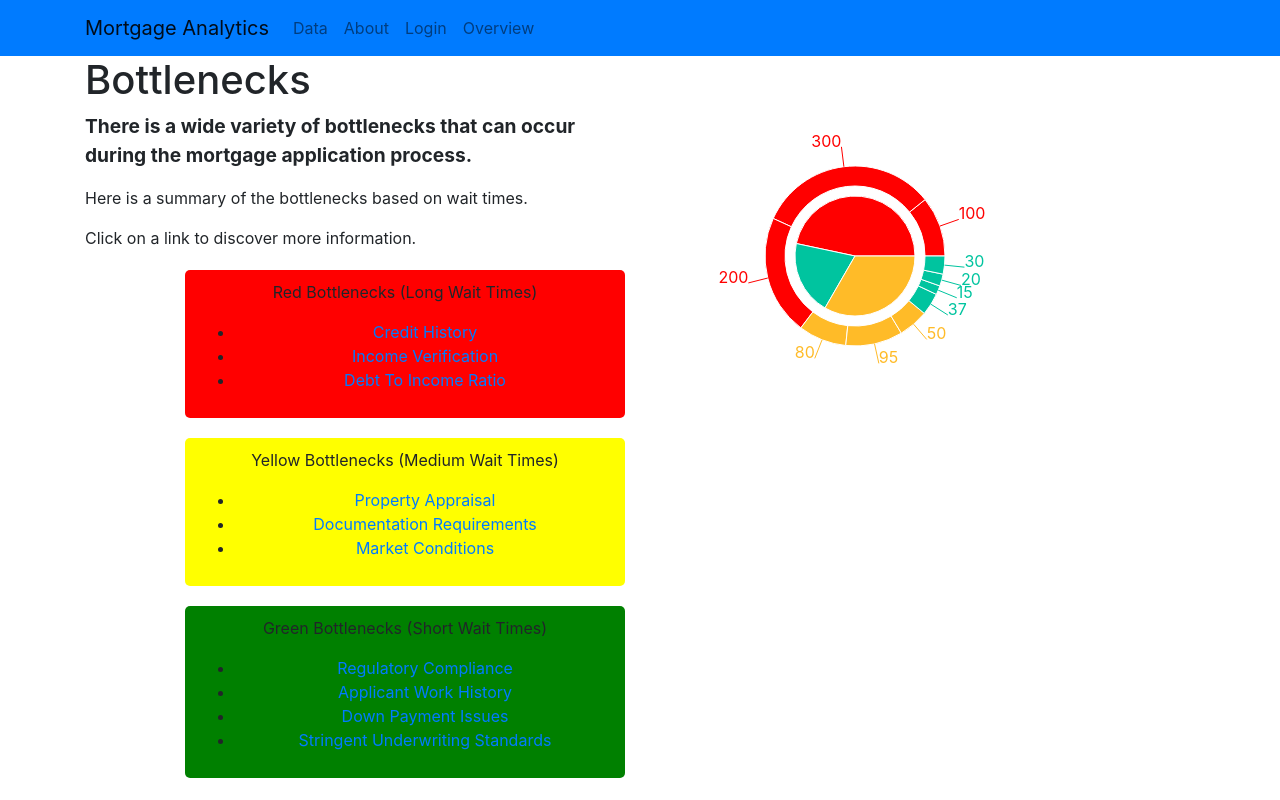
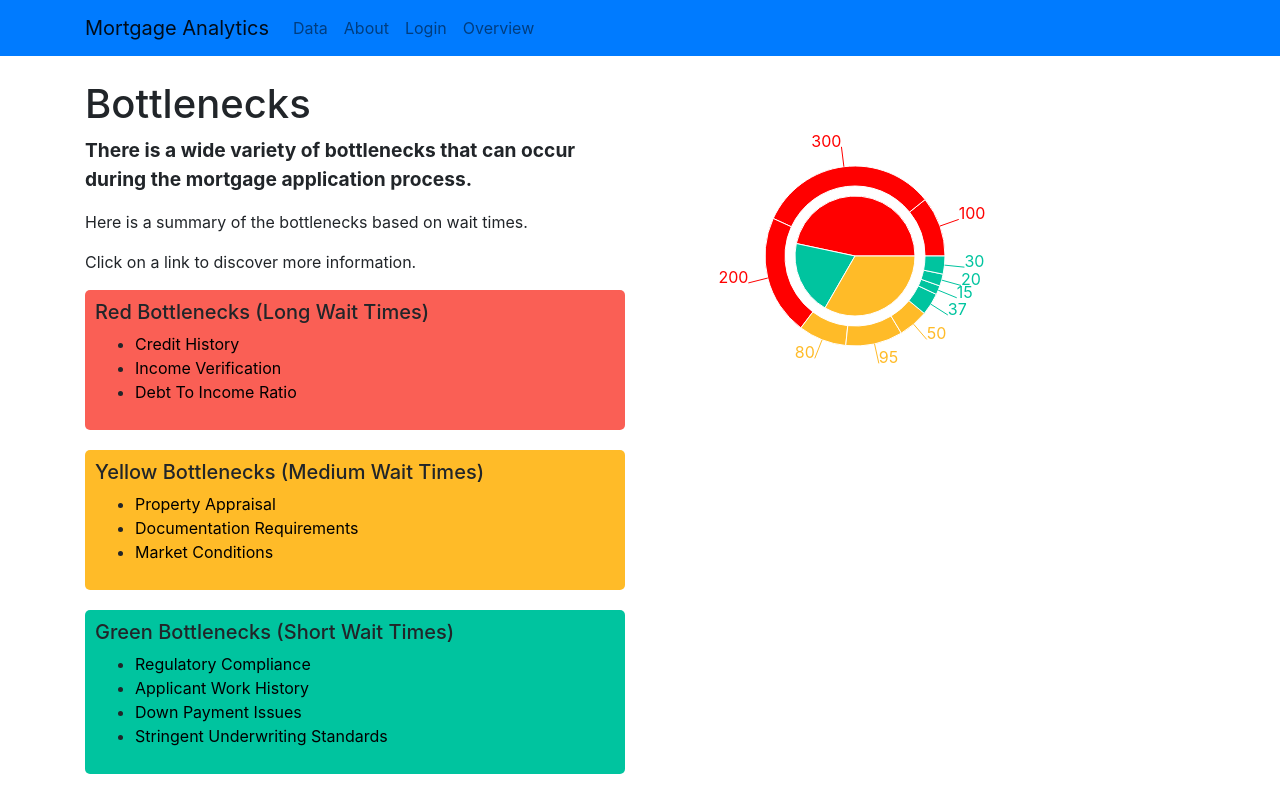
Before and after one commit to mortgage-analytics/frontend, a React (Create React App) app in the folder mortgage_analytics/: page /data in a window 1280 px wide. Built offline with nearby package versions, Linux system fonts and the light colour scheme.

Commit message:
improved spacing and colors

```diff
--- a/mortgage_analytics/src/pages/Data.jsx
+++ b/mortgage_analytics/src/pages/Data.jsx
@@ -27,7 +27,7 @@ const data02 = [
 
 const COLORS = ['#FF0000', '#00C49F', '#FFBB28'];
 
-const INNERCOLORS = ['#FF0000', '#FF0000', '#FF0000', '#FFBB28', '#FFBB28', '#FFBB28', '#00C49F', '#00C49F', '#00C49F','#00C49F'];
+const INNERCOLORS = ['#FF0000', '#FF0000', '#FF0000', '#FFBB28', '#FFBB28', '#FFBB28', '#00C49F', '#00C49F', '#00C49F', '#00C49F'];
 
 const Data = () => {
   const redBottlenecks = ['Credit History', 'Income Verification', 'Debt To Income Ratio'];
@@ -38,52 +38,50 @@ const Data = () => {
     <div>
       <Container>
         <Row>
-          <Col>
+          <Col style={{disply:'flex', justifyContent:'left'}}>
             <header>
-              <h1 style={{ textAlign: "centre" }}>Bottlenecks</h1>
+            <br></br>
+              <h1>Bottlenecks</h1>
             </header>
             <p style={{ fontSize: '1.2em', fontWeight: 'bold' }}>There is a wide variety of bottlenecks that can occur during the mortgage application process.</p>
             <p>Here is a summary of the bottlenecks based on wait times.</p>
             <p>Click on a link to discover more information.</p>
-
-            <main style={{ marginTop: "20px", marginLeft: "100px", textAlign: "center" }}>
-            <div style={{ backgroundColor: 'red', padding: '10px', borderRadius: '5px', marginBottom: '20px' }}>
-            <p>
+              <div style={{ backgroundColor: '#FA5F55', padding: '10px', borderRadius: '5px', marginBottom: '20px' }}>
+                <h5>
                   Red Bottlenecks (Long Wait Times)
-            </p>
+                </h5>
                 <ul>
                   {redBottlenecks.map((redBottlenecks, index) => (
                     <li key={index}>
-                <a href={`/${redBottlenecks.replace(/\s+/g, '-').toLowerCase()}`}>{redBottlenecks}</a>
+                      <a style={{color:"black", textAlign:"left"}} href={`/${redBottlenecks.replace(/\s+/g, '-').toLowerCase()}`}>{redBottlenecks}</a>
                     </li>
                   ))}
                 </ul>
               </div>
-            <div style={{ backgroundColor: 'yellow', padding: '10px', borderRadius: '5px', marginBottom: '20px' }}>
-            <p>
+              <div style={{ backgroundColor: '#FFBB28', padding: '10px', borderRadius: '5px', marginBottom: '20px' }}>
+                <h5>
                   Yellow Bottlenecks (Medium Wait Times)
-      </p>
+                </h5>
                 <ul>
                   {yellowBottlenecks.map((yellowBottlenecks, index) => (
                     <li key={index}>
-            <a href={`/${yellowBottlenecks}`}>{yellowBottlenecks}</a>
+                      <a style={{color:"black", textAlign:"left"}}  href={`/${yellowBottlenecks}`}>{yellowBottlenecks}</a>
                     </li>
                   ))}
                 </ul>
               </div>
-      <div style={{ backgroundColor: 'green', padding: '10px', borderRadius: '5px', marginBottom: '20px' }}>
-      <p>
+              <div style={{ backgroundColor: '#00C49F', padding: '10px', borderRadius: '5px', marginBottom: '20px' }}>
+                <h5>
                   Green Bottlenecks (Short Wait Times)
-      </p>
+                </h5>
                 <ul>
                   {greenBottlenecks.map((greenBottlenecks, index) => (
                     <li key={index}>
-            <a href={`/${greenBottlenecks}`}>{greenBottlenecks}</a>
+                      <a style={{color:"black", textAlign:"left"}}  href={`/${greenBottlenecks}`}>{greenBottlenecks}</a>
                     </li>
                   ))}
                 </ul>
               </div>
-            </main>
           </Col>
           <Col>
             <PieChart width={400} height={400}>
```
Lines whose indentation alone changed are shown as unchanged.
